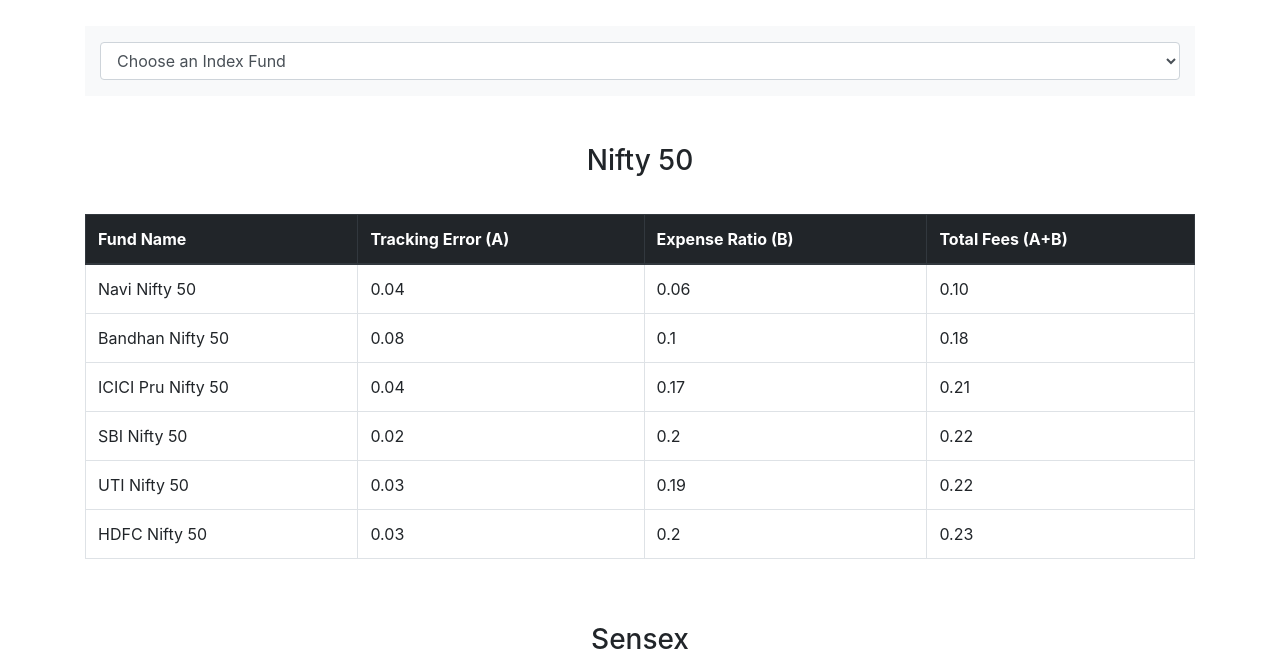
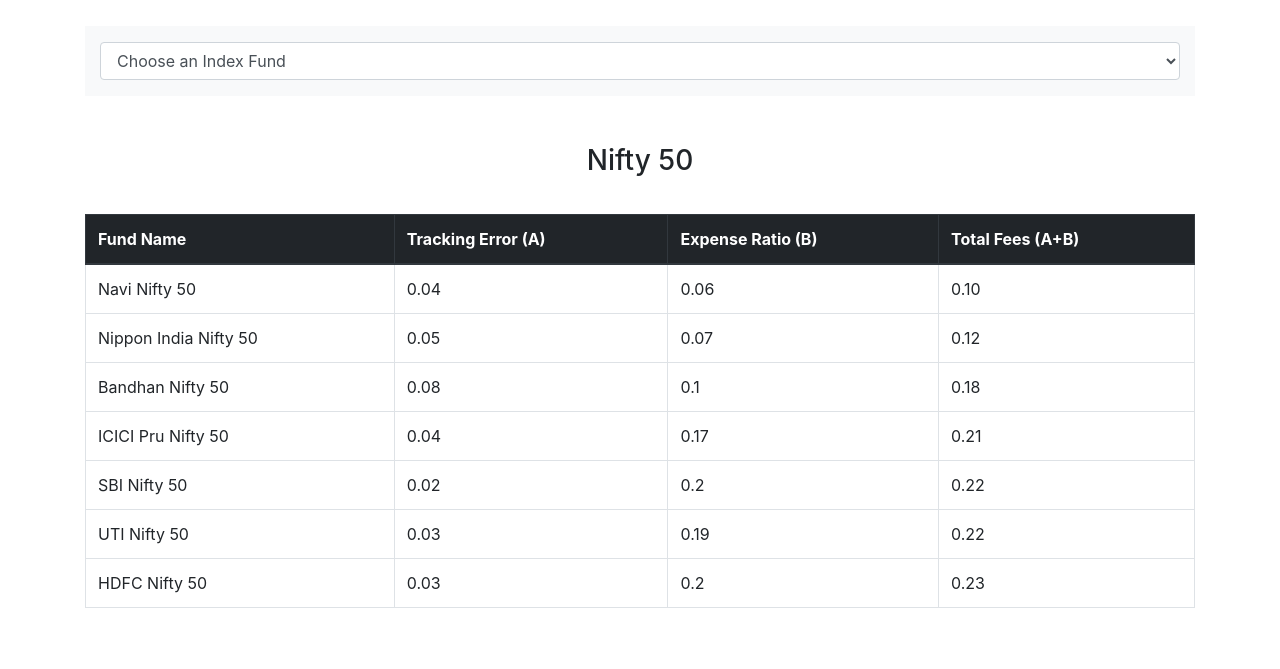
Before and after one commit to InvestRepeat/IndexFundInsights, a plain HTML site: page index.html in a window 1280 px wide. Shown: the part 126-795 px from the top of the page. Drawn offline with nearby package versions, Linux system fonts and the light colour scheme.

Commit message:
Update index.html
November month update - 02

```diff
--- a/index.html
+++ b/index.html
@@ -411,8 +411,8 @@
       { fundName: "ICICI Pru Nifty 50", trackingError: 0.04, expenseRatio: 0.17, totalFees: 0 },
       { fundName: "SBI Nifty 50", trackingError: 0.02, expenseRatio: 0.2, totalFees: 0 },
       { fundName: "UTI Nifty 50", trackingError: 0.03, expenseRatio: 0.19, totalFees: 0 },
-      { fundName: "HDFC Nifty 50", trackingError: 0.03, expenseRatio: 0.2, totalFees: 0 }
-      //{ fundName: "Nippon India Nifty 50", trackingError: 0.05, expenseRatio: 0.2, totalFees: 0 }
+      { fundName: "HDFC Nifty 50", trackingError: 0.03, expenseRatio: 0.2, totalFees: 0 },
+      { fundName: "Nippon India Nifty 50", trackingError: 0.05, expenseRatio: 0.07, totalFees: 0 }
     ];
 
     let Sensex = [
@@ -424,7 +424,7 @@
     let NiftyNext50 = [
       { fundName: "Navi Nifty Next 50", trackingError: 0.28, expenseRatio: 0.11, totalFees: 0 },
       { fundName: "ICICI Nifty Next 50", trackingError: 0.09, expenseRatio: 0.31, totalFees: 0 },
-      { fundName: "SBI Nifty Next 50", trackingError: 0.07, expenseRatio: 0.32, totalFees: 0 }
+      { fundName: "SBI Nifty Next 50", trackingError: 0.07, expenseRatio: 0.33, totalFees: 0 }
     ];
 
     let NiftyMidcap150 = [
@@ -442,7 +442,7 @@
 
     let Nifty100 = [
       { fundName: "Axis Nifty 100", trackingError: 0.07, expenseRatio: 0.21, totalFees: 0 },
-      { fundName: "HDFC (AUM<600Cr)", trackingError: 0.06, expenseRatio: 0.3, totalFees: 0 },
+      { fundName: "HDFC (AUM<600Cr)", trackingError: 0.07, expenseRatio: 0.3, totalFees: 0 },
       { fundName: "Bandhan (AUM<600Cr)", trackingError: 0.05, expenseRatio: 0.09, totalFees: 0 }
     ];
 
@@ -453,13 +453,13 @@
     let Nifty50EqualWeight = [
       { fundName: "DSP Nifty 50 Equal Weight", trackingError: 0.05, expenseRatio: 0.39, totalFees: 0 },
       { fundName: "HDFC Nifty 50 Equal Weight", trackingError: 0.04, expenseRatio: 0.4, totalFees: 0 },
-      { fundName: "Aditya Birla (AUM<600Cr)", trackingError: 0.05, expenseRatio: 0.4, totalFees: 0 }
+      { fundName: "Aditya Birla (AUM<600Cr)", trackingError: 0.06, expenseRatio: 0.4, totalFees: 0 }
     ];
 
     let NiftySmallcap250 = [
-      { fundName: "Nippon India Smallcap 250", trackingError: 0.26, expenseRatio: 0.35, totalFees: 0 },
+      { fundName: "Nippon India Smallcap 250", trackingError: 0.25, expenseRatio: 0.35, totalFees: 0 },
       { fundName: "Motilal Oswal", trackingError: 0.13, expenseRatio: 0.36, totalFees: 0 },
-      { fundName: "SBI Smallcap 250", trackingError: 0.15, expenseRatio: 0.39, totalFees: 0 }
+      { fundName: "SBI Smallcap 250", trackingError: 0.15, expenseRatio: 0.41, totalFees: 0 }
     ];
 
     let NiftyMicrocap250 = [
@@ -474,12 +474,12 @@
 
     let N50V20 = [
       { fundName: "Nippon India Nifty 50 Value 20", trackingError: 0.09, expenseRatio: 0.25, totalFees: 0 },
-      { fundName: "ICICI Prudential (AUM<600Cr)", trackingError: 0.07, expenseRatio: 0.25, totalFees: 0 }
+      { fundName: "ICICI Prudential (AUM<600Cr)", trackingError: 0.07, expenseRatio: 0.3, totalFees: 0 }
     ];
 
     let N100LV30 = [
-      { fundName: "Bandhan Nifty100 Low Volatility 30", trackingError: 0.11, expenseRatio: 0.35, totalFees: 0 },
-      { fundName: "Kotak (AUM<600Cr)", trackingError: 0.22, expenseRatio: 0.33, totalFees: 0 },
+      { fundName: "Bandhan Nifty100 Low Volatility 30", trackingError: 0.1, expenseRatio: 0.35, totalFees: 0 },
+      { fundName: "Kotak (AUM<600Cr)", trackingError: 0.22, expenseRatio: 0.32, totalFees: 0 },
       { fundName: "HDFC (AUM<600Cr)", trackingError: 0.08, expenseRatio: 0.4, totalFees: 0 },
     ];
 
@@ -492,14 +492,14 @@
     ];
 
     let NM150M50 = [
-      { fundName: "Edelweiss Nifty Midcap 150 Momentum 50", trackingError: 0.54, expenseRatio: 0.4, totalFees: 0 },
-      { fundName: "Tata Nifty Midcap 150 Momentum 50", trackingError: 0.66, expenseRatio: 0.31, totalFees: 0 }
+      { fundName: "Edelweiss Nifty Midcap 150 Momentum 50", trackingError: 0.54, expenseRatio: 0.46, totalFees: 0 },
+      { fundName: "Tata Nifty Midcap 150 Momentum 50", trackingError: 0.67, expenseRatio: 0.43, totalFees: 0 }
     ];
 
     let NLM250 = [
-      { fundName: "Zerodha Nifty Large Midcap 250", trackingError: 0.04, expenseRatio: 0.26, totalFees: 0 },
-      { fundName: "Edelweiss (AUM<600Cr)", trackingError: 0.08, expenseRatio: 0.23, totalFees: 0 },
-      { fundName: "ICICI Pru (AUM<600Cr)", trackingError: 0.15, expenseRatio: 0.25, totalFees: 0 }
+      { fundName: "Zerodha Nifty Large Midcap 250", trackingError: 0.04, expenseRatio: 0.27, totalFees: 0 },
+      { fundName: "Edelweiss (AUM<600Cr)", trackingError: 0.08, expenseRatio: 0.21, totalFees: 0 },
+      { fundName: "ICICI Pru (AUM<600Cr)", trackingError: 0.11, expenseRatio: 0.29, totalFees: 0 }
     ];
 
     let SP500 = [
```
